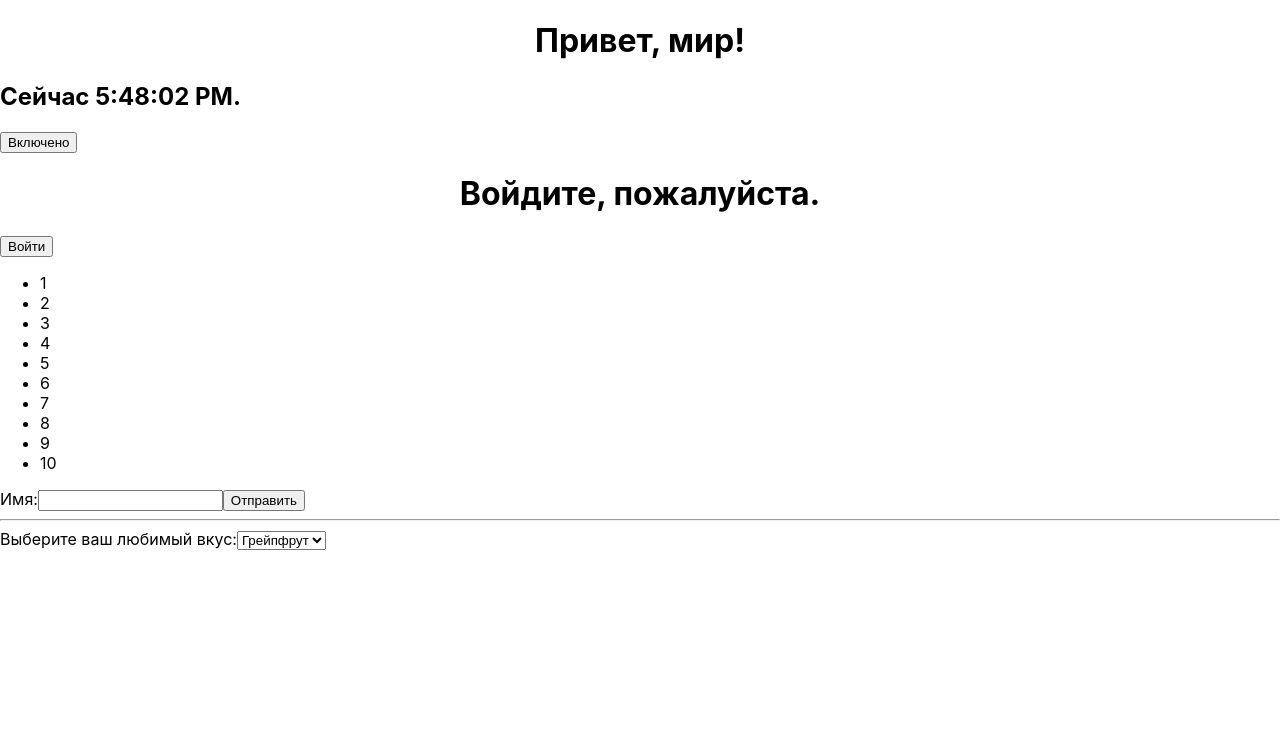
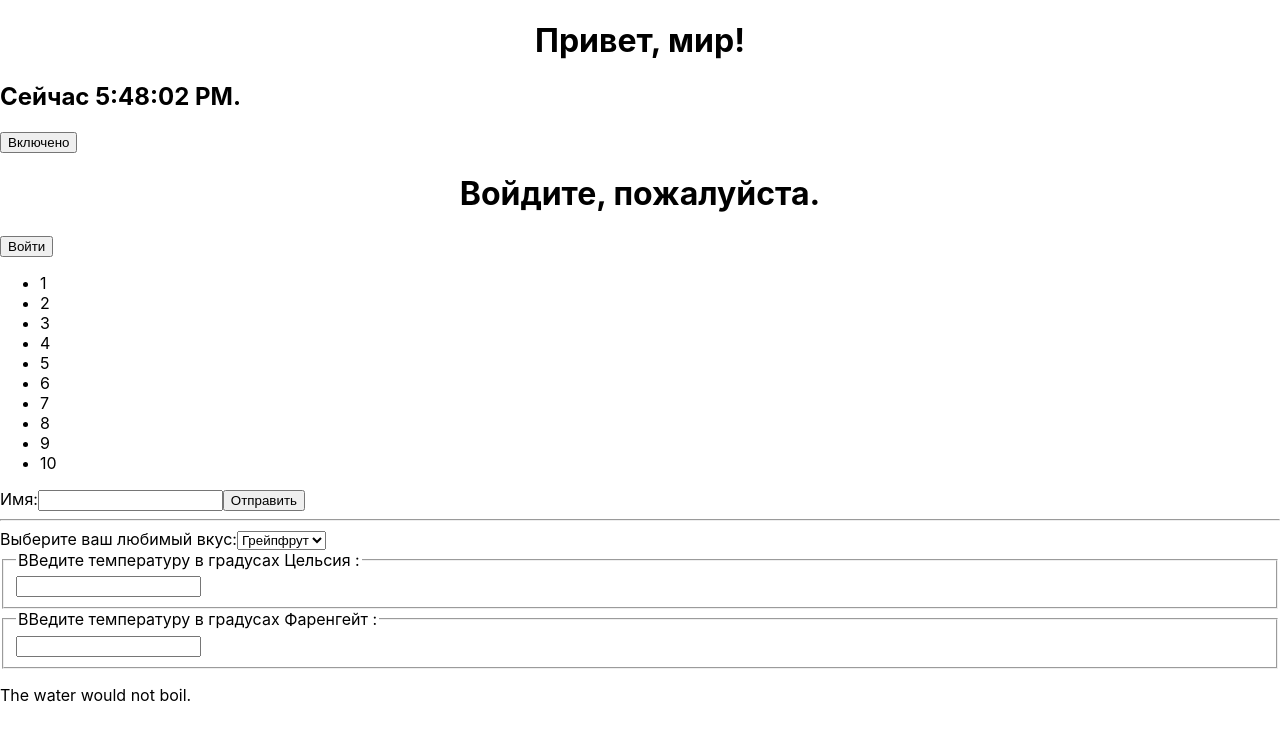
Before and after one commit to shaugsa/react-lessons, a React (Create React App) app in the folder my-app/: page / in a window 1280 px wide. Shown: the top 740 px of the page. Built offline with nearby package versions, Linux system fonts and the light colour scheme.

Commit message:
add CalculatorTemp component

```diff
--- a/my-app/src/App.js
+++ b/my-app/src/App.js
@@ -5,6 +5,7 @@
 import LoginControl from './components/LoginControl';
 import PropsItems from './components/PropsItems';
 import NameForm from './components/NameForm';
+import CalculatorTemp from './components/CalculatorTemp';
 
 const numbers = [1, 2, 3, 4, 5, 6, 7, 8, 9, 10]
 
@@ -16,6 +17,7 @@
       <LoginControl />
       <PropsItems numbers={numbers} />
       <NameForm />
+      <CalculatorTemp />
     </div>
   );
 }
--- /dev/null
+++ b/my-app/src/components/CalculatorTemp.js
@@ -0,0 +1,97 @@
+import React from 'react';
+
+const scaleNames = {
+    c: 'Цельсия',
+    f: 'Фаренгейт',
+};
+
+function toCelsius(fahrenheit) {
+    return (fahrenheit - 32 ) * 5 / 9;
+}
+
+function toFahrenheit(celsius) {
+    return (celsius * 9 / 5) + 32;
+}
+
+function tryConvert(temperature, convert) {
+    const input = parseFloat(temperature);
+    if (Number.isNaN(input)) {
+        return '';
+    }
+    const output = convert(input);
+    const rounded = Math.round(output * 1000) / 1000;
+    return rounded.toString();
+}
+
+function BoiligVerdict(props) {
+    if (props.celsius >= 100) {
+        return <p>The water would boil.</p>
+    }
+    return <p>The water would not boil.</p>
+}
+
+class TemperatureInput extends React.Component {
+    constructor(props) {
+        super(props);
+        this.handleChange = this.handleChange.bind(this);
+    }
+
+    handleChange(e) {
+        this.props.onTemperatureChange(e.target.value);
+    }
+
+    render() {
+        const scale = this.props.scale;
+        const temperature = this.props.temperature;
+        return (
+            <fieldset>
+                <legend>ВВедите температуру в градусах {scaleNames[scale]} :</legend>
+                <input
+                    value={temperature}
+                    onChange={this.handleChange}/>
+            </fieldset>
+        );
+    }
+}
+
+class CalculatorTemp extends React.Component {
+    constructor(props) {
+        super(props);
+        this.handleCelsiusChange = this.handleCelsiusChange.bind(this);
+        this.handleFahrenheitChange = this.handleFahrenheitChange.bind(this);
+        this.state = {temperature: '', scale: 'c'};
+    }
+
+    handleCelsiusChange(temperature) {
+        this.setState({scale: 'c', temperature});
+    }
+
+    handleFahrenheitChange(temperature) {
+        this.setState({scale: 'f', temperature})
+    }
+
+    render() {
+        const scale = this.state.scale;
+        const temperature = this.state.temperature;
+        const celsius = scale === 'f' ? tryConvert(temperature, toCelsius) : temperature;
+        const fahrenheit = scale === 'c' ? tryConvert(temperature, toFahrenheit) : temperature;
+
+        return (
+            <div>
+                <TemperatureInput
+                    scale="c"
+                    temperature={celsius}
+                    onTemperatureChange={this.handleCelsiusChange}/>
+                <TemperatureInput
+                    scale="f"
+                    temperature={fahrenheit}
+                    onTemperatureChange={this.handleFahrenheitChange}/>
+                <BoiligVerdict
+                    celsius={parseFloat(celsius)}
+                />
+            </div>
+        )
+    }
+}
+
+export default CalculatorTemp;
```
